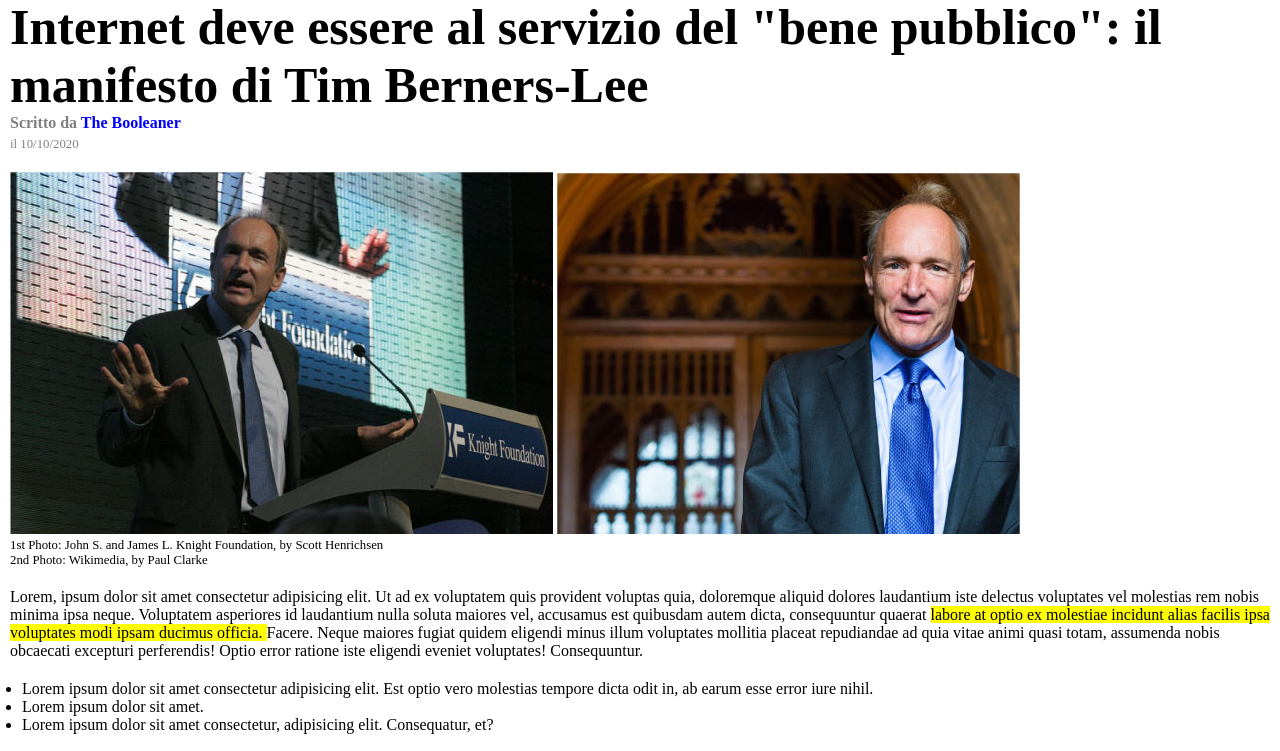
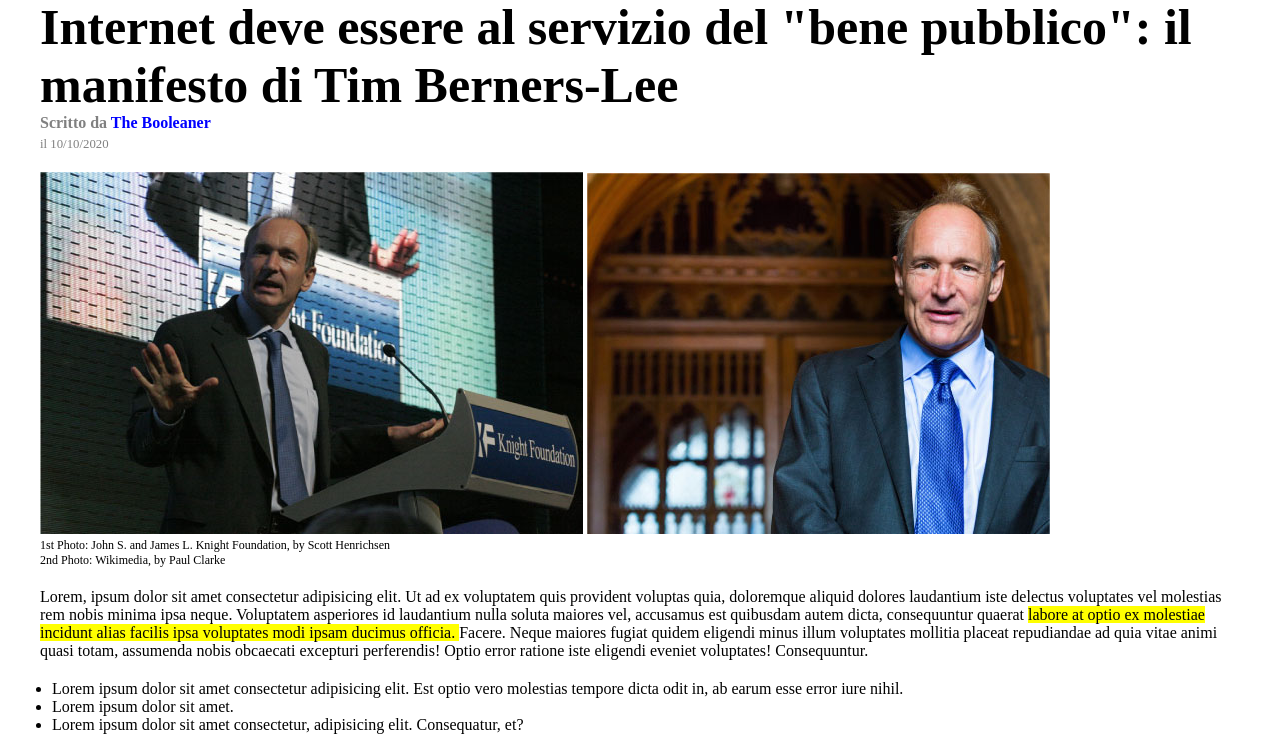
Before and after one commit to Luca-Mariselli/html-css-booleaner, a plain HTML site: page index.html in a window 1280 px wide. Shown: the part 92-843 px from the top of the page. Drawn offline with Linux system fonts and the light colour scheme.

Commit message:
correzione in classe

```diff
--- a/css/style2.css
+++ b/css/style2.css
@@ -5,11 +5,11 @@
 }
 
 #Box {
-    width: 100%;
     height: 80px;
     background: skyblue;
     background-image: url(../img/pattern.png);
     background-size: 18%;
+
 }
 
 main,
@@ -50,7 +50,7 @@ footer {
 }
 
 #caption {
-    font-size: 80%;
+    font-size: 12px;
 }
 
 #lista {
--- a/index.html
+++ b/index.html
@@ -5,7 +5,7 @@
     <meta charset="UTF-8">
     <meta name="viewport" content="width=device-width, initial-scale=1.0">
     <title>The Booleaner</title>
-    <link rel="stylesheet" href="./css/style1.css">
+    <link rel="stylesheet" href="./css/style2.css">
 </head>
 
 <body>
@@ -48,8 +48,7 @@
                 consequuntur quaerat
                 <mark>
                     labore at optio ex molestiae incidunt alias facilis ipsa voluptates modi ipsam
-                    ducimus
-                    officia.
+                    ducimus officia.
                 </mark>
                 Facere.
                 Neque maiores fugiat quidem eligendi minus illum voluptates mollitia placeat repudiandae ad quia vitae
```
